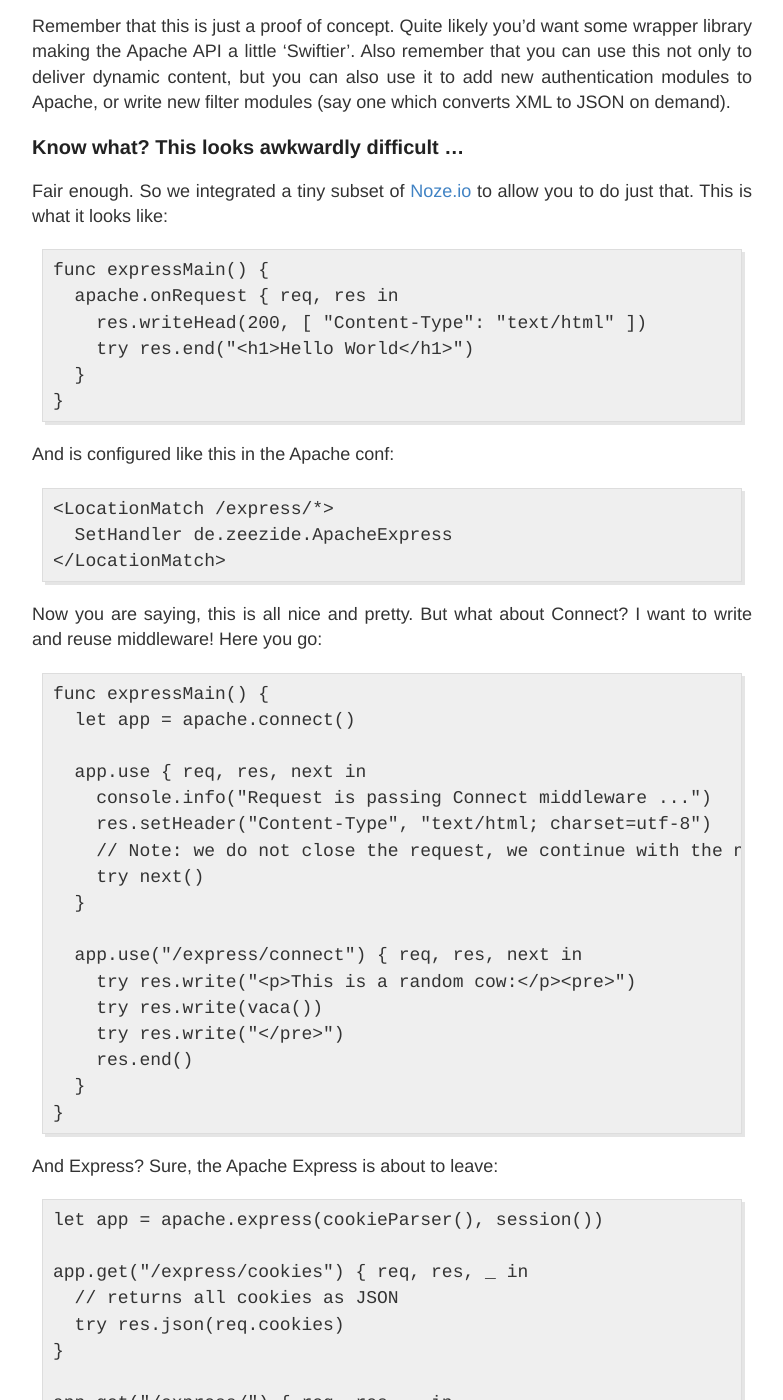
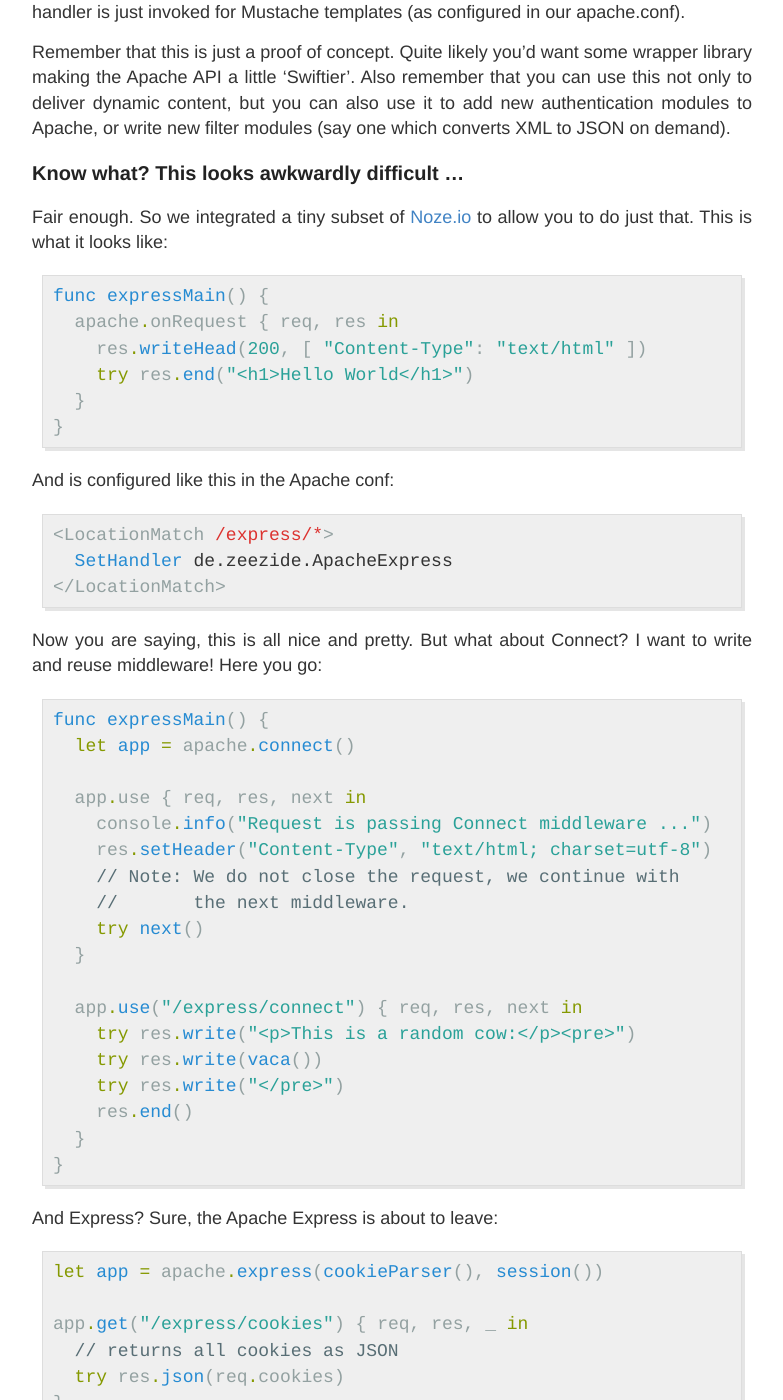
Before and after one commit to modswift/mod-swift.github.io, a Jekyll site: the page built from _posts/2017-01-25-announce.md, in a window 1280 px wide and 1400 px high, scrolled down 2242 px. Shown: the whole window, without its empty margins (248-1031 px from the left). Built offline with Jekyll 4.4.1, drawn with Linux system fonts in a browser that asks for light colours; comment, search, counter and statistics services are not loaded; some of the changed text lies outside the part shown.

````diff
--- a/_posts/2017-01-25-announce.md
+++ b/_posts/2017-01-25-announce.md
@@ -41,14 +41,18 @@ right into the server, but most are loaded as
 Which ones is specified by the user in the
 [configuration file](https://httpd.apache.org/docs/2.4/configuring.html), e.g.:
 
-    LoadModule authz_core_module /usr/libexec/apache2/mod_authz_core.so
-    LoadModule mime_module       /usr/libexec/apache2/mod_mime.so
+```apache
+LoadModule authz_core_module /usr/libexec/apache2/mod_authz_core.so
+LoadModule mime_module       /usr/libexec/apache2/mod_mime.so
+```
 
 Now with **mod_swift** you can write such modules using the
 [Swift](http://swift.org/)
 programming language. Enter:
 
-    LoadSwiftModule ApacheMain /usr/libexec/apache2/mods_demo.so
+```apache
+LoadSwiftModule ApacheMain /usr/libexec/apache2/mods_demo.so
+```
 
 This is a little different to something like `mod_php` which enables Apache
 to directly interpret PHP scripts. `mod_php` itself is C software and a single
@@ -74,7 +78,7 @@ Here is your screenshot:
 
 and here is some code used to generate that page (shortened):
 
-```Swift
+```swift
 let sampleDict  : [ String : Any ] = [
   "name"        : "Chris",
   "value"       : 10000,
@@ -119,60 +123,69 @@ Fair enough. So we integrated a tiny subset of
 [Noze.io](http://noze.io/)
 to allow you to do just that. This is what it looks like:
 
-    func expressMain() {
-      apache.onRequest { req, res in
-        res.writeHead(200, [ "Content-Type": "text/html" ])
-        try res.end("<h1>Hello World</h1>")
-      }
-    }
+```swift
+func expressMain() {
+  apache.onRequest { req, res in
+    res.writeHead(200, [ "Content-Type": "text/html" ])
+    try res.end("<h1>Hello World</h1>")
+  }
+}
+```
 
 And is configured like this in the Apache conf:
 
-    <LocationMatch /express/*>
-      SetHandler de.zeezide.ApacheExpress
-    </LocationMatch>
+```apache
+<LocationMatch /express/*>
+  SetHandler de.zeezide.ApacheExpress
+</LocationMatch>
+```
 
 Now you are saying, this is all nice and pretty. But what about Connect?
 I want to write and reuse middleware!
 Here you go:
 
-    func expressMain() {
-      let app = apache.connect()
+```swift
+func expressMain() {
+  let app = apache.connect()
 
-      app.use { req, res, next in
-        console.info("Request is passing Connect middleware ...")
-        res.setHeader("Content-Type", "text/html; charset=utf-8")
-        // Note: we do not close the request, we continue with the next middleware
-        try next()
-      }
+  app.use { req, res, next in
+    console.info("Request is passing Connect middleware ...")
+    res.setHeader("Content-Type", "text/html; charset=utf-8")
+    // Note: We do not close the request, we continue with
+    //       the next middleware.
+    try next()
+  }
 
-      app.use("/express/connect") { req, res, next in
-        try res.write("<p>This is a random cow:</p><pre>")
-        try res.write(vaca())
-        try res.write("</pre>")
-        res.end()
-      }
-    }
+  app.use("/express/connect") { req, res, next in
+    try res.write("<p>This is a random cow:</p><pre>")
+    try res.write(vaca())
+    try res.write("</pre>")
+    res.end()
+  }
+}
+```
 
 And Express? Sure, the Apache Express is about to leave:
 
-    let app = apache.express(cookieParser(), session())
+```swift
+let app = apache.express(cookieParser(), session())
 
-    app.get("/express/cookies") { req, res, _ in
-      // returns all cookies as JSON
-      try res.json(req.cookies)
-    }
+app.get("/express/cookies") { req, res, _ in
+  // returns all cookies as JSON
+  try res.json(req.cookies)
+}
 
-    app.get("/express/") { req, res, _ in
-      let tagline = arc4random_uniform(taglines.count)
+app.get("/express/") { req, res, _ in
+  let tagline = arc4random_uniform(taglines.count)
 
-      let values : [ String : Any ] = [
-        "tagline"     : taglines[tagline],
-        "viewCount"   : req.session["viewCount"] ?? 0,
-        "cowOfTheDay" : cows.vaca()
-      ]
-      try res.render("index", values)
-    }
+  let values : [ String : Any ] = [
+    "tagline"     : taglines[tagline],
+    "viewCount"   : req.session["viewCount"] ?? 0,
+    "cowOfTheDay" : cows.vaca()
+  ]
+  try res.render("index", values)
+}
+```
 
 Yes. All that is running within Apache.
 The working example can be found here:
@@ -184,9 +197,14 @@ The [TodoMVC](mods_todomvc/Sources/TodoMVCMain.swift) is pretty neat too.
 
 Easy! Just clone this repository, make and run it:
 
-    git clone https://github.com/AlwaysRightInstitute/mod_swift.git
-    cd mod_swift
-    make run
+```shell
+git clone -b standalone-demo-2017-04-24 \
+      https://github.com/ApacheExpress/ApacheExpress \
+      mod_swift
+cd mod_swift
+make run
+```
+Update 2018-02-12: This does not build properly anymore?
 
 Then open [http://localhost:8042/](http://localhost:8042/) and voilà,
 you should see a webpage delivered by Apache.
````
Also changed, not shown: _posts/2017-02-06-moddbd.md (+28 -20 lines), _posts/2017-04-21-raspberrypi.md (+8 -3 lines), _posts/2017-05-31-standalone.md (+3 -3 lines).
